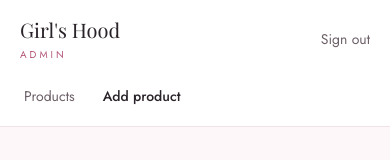
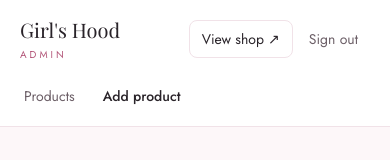
Before and after one commit to Amankwah-Samuel/fashionShop, a Next.js app: page /admin/products/new in a window 390 px wide. Shown: the top 160 px of the page. Built offline with nearby package versions, Linux system fonts and the light colour scheme; no server answers; a web font is replaced by a local one.

Commit message:
mb design

```diff
--- a/app/admin/(dashboard)/layout.tsx
+++ b/app/admin/(dashboard)/layout.tsx
@@ -14,11 +14,20 @@ export default function DashboardLayout({ children }: LayoutProps<"/admin">) {
               Admin
             </span>
           </Link>
-          <form action={logout} className="md:hidden">
-            <button type="submit" className="text-sm text-muted hover:text-ink">
-              Sign out
-            </button>
-          </form>
+          {/* Phones: the sidebar footer is hidden, so its links live up here. */}
+          <div className="flex items-center gap-1 md:hidden">
+            <Link
+              href="/"
+              className="rounded-lg border border-line px-3 py-2 text-sm text-ink transition-colors hover:border-ink"
+            >
+              View shop ↗
+            </Link>
+            <form action={logout}>
+              <button type="submit" className="px-3 py-2 text-sm text-muted hover:text-ink">
+                Sign out
+              </button>
+            </form>
+          </div>
         </div>
 
         <Suspense fallback={<AdminNavStatic />}>
```
